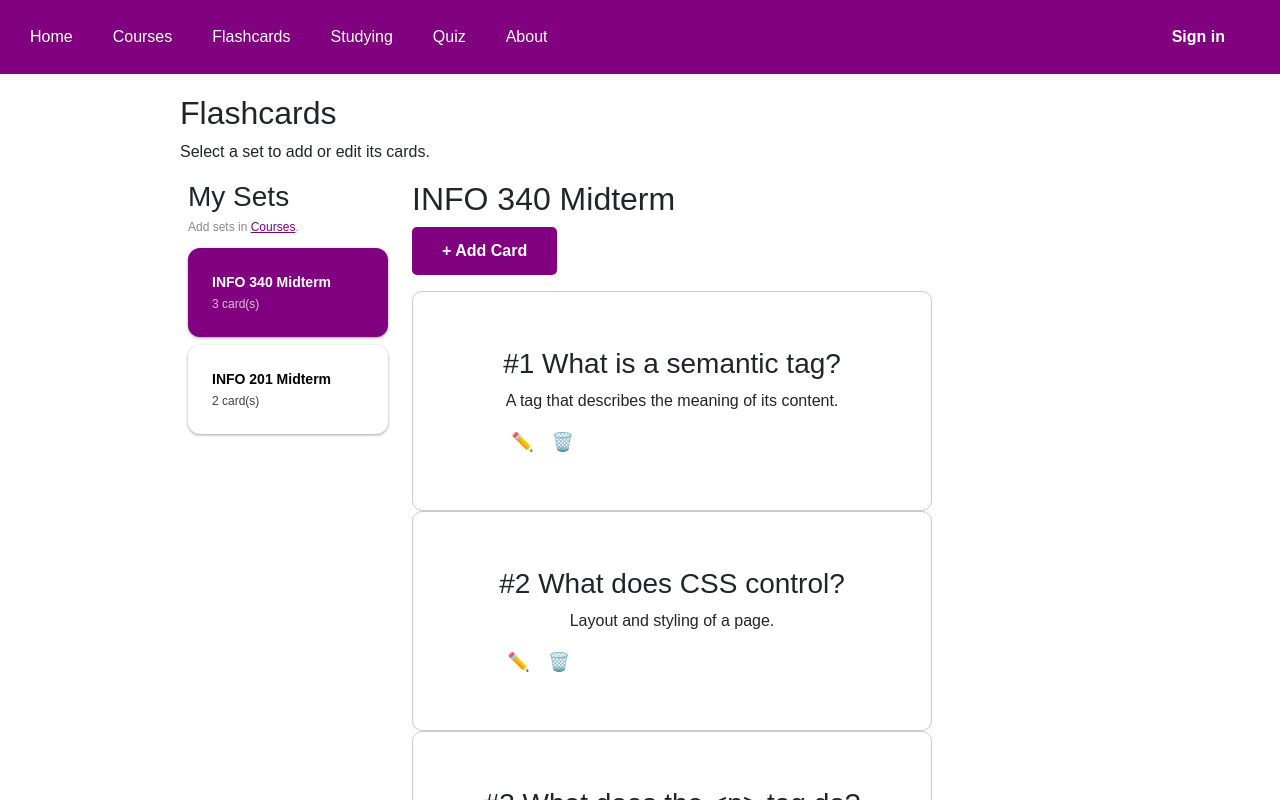
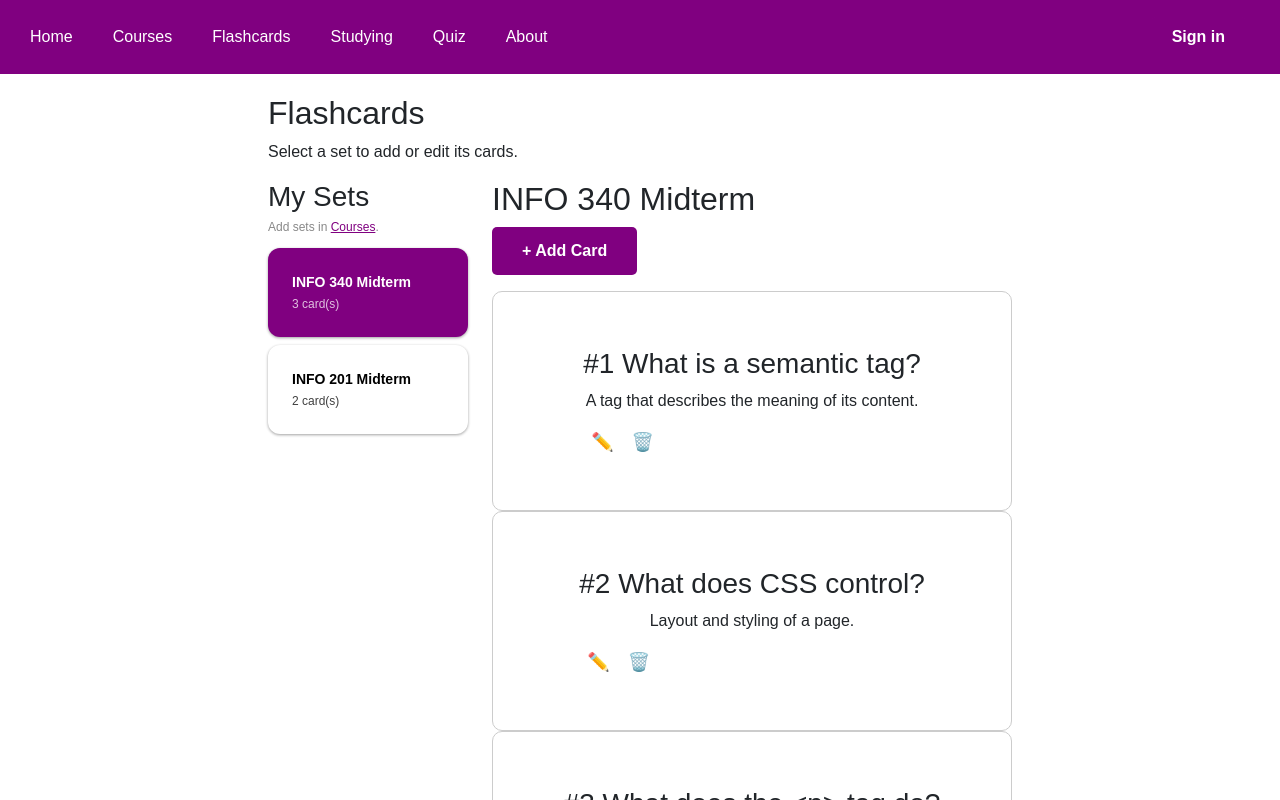
Before and after one commit to uhhmo/StudyHuskies, a React (Vite) app: page /flashcards in a window 1280 px wide. Shown: the top 800 px of the page. Built offline with nearby package versions, Linux system fonts and the light colour scheme.

Commit message:
adding root to css

```diff
--- a/src/index.css
+++ b/src/index.css
@@ -7,7 +7,7 @@
     margin: 0;
 }
 
-body {
+body, #root {
     font-family: Arial, sans-serif;
     margin: 0;
     padding: 0;
```
